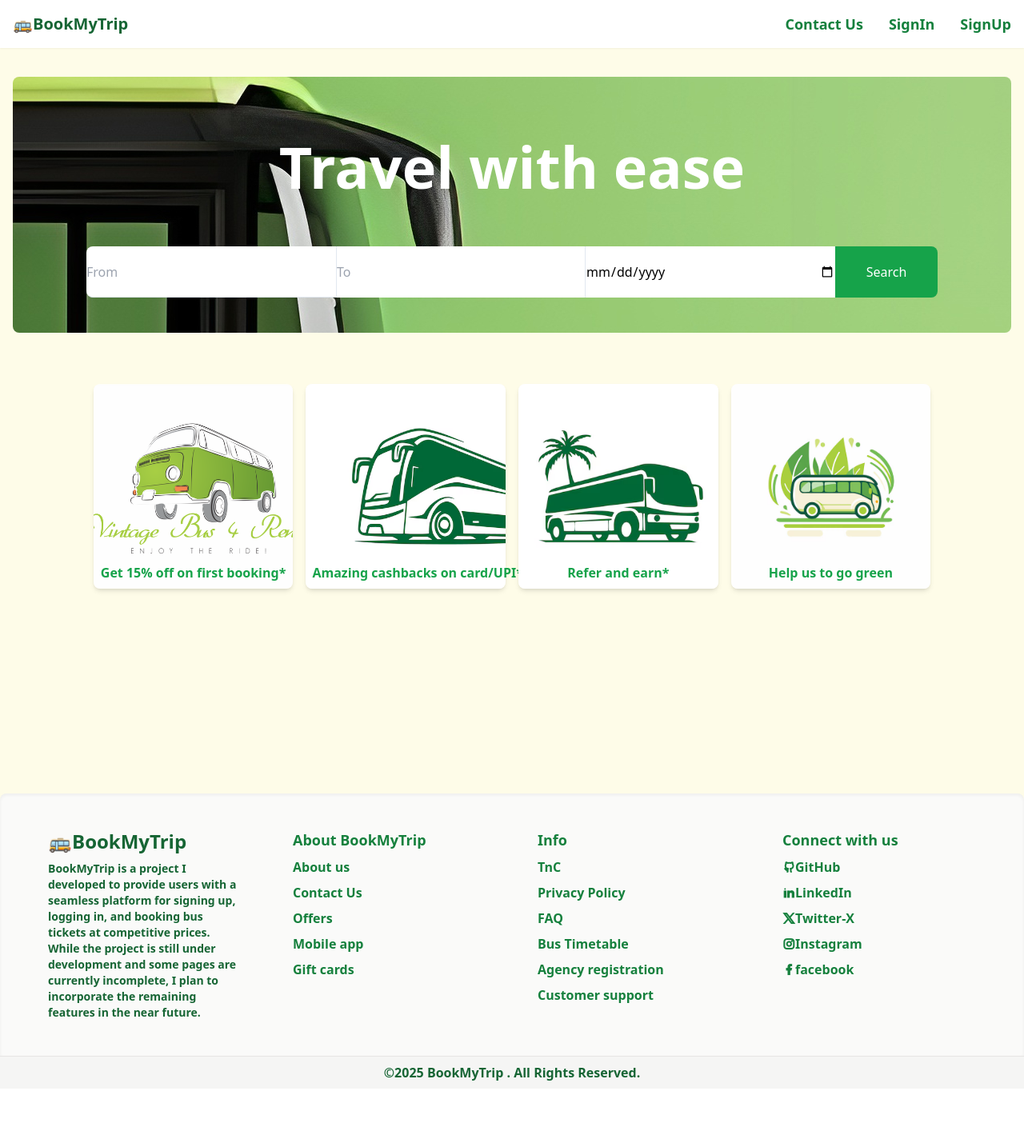
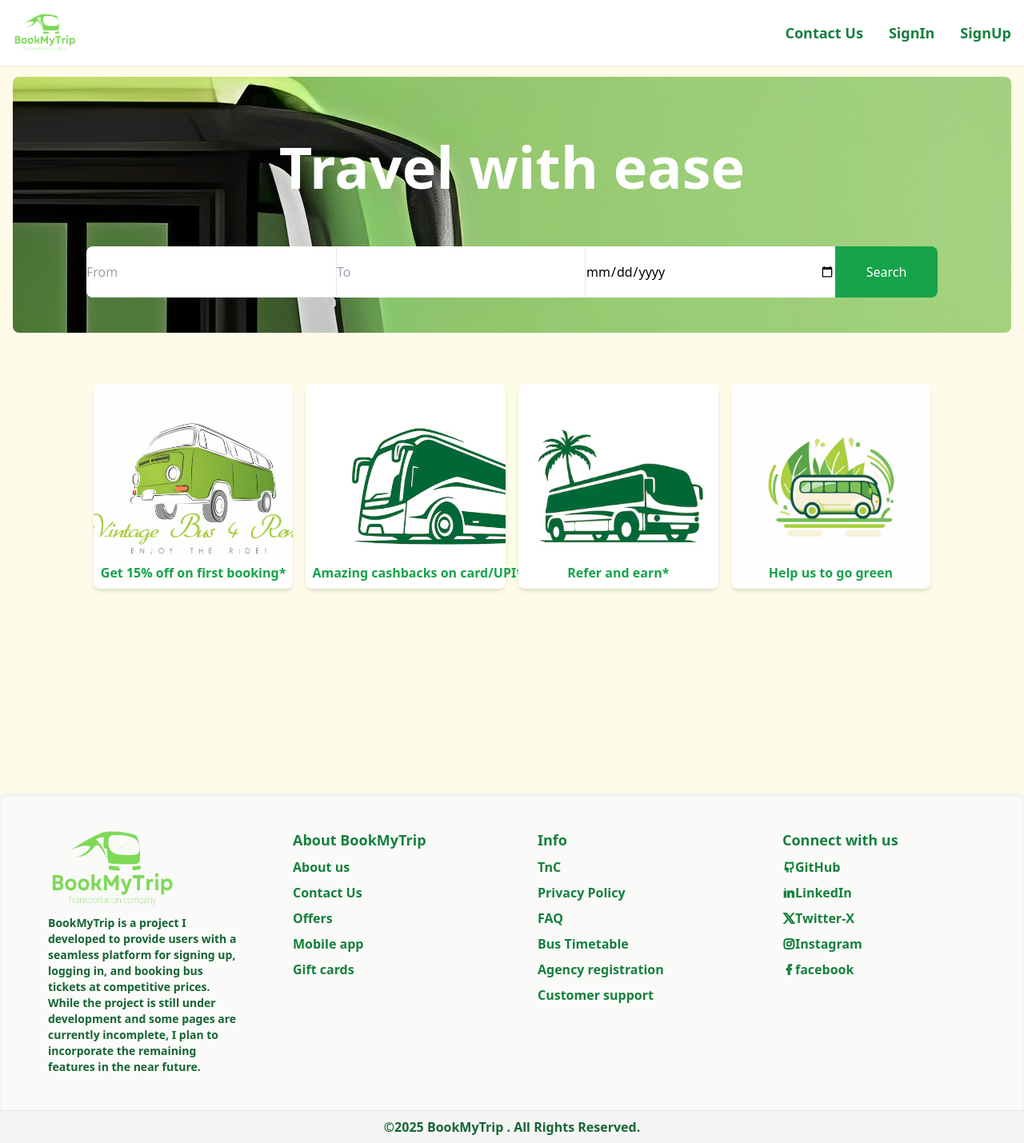
Before and after one commit to tirthankar27/BusBooking, a PHP site: page /main.php in a window 1280 px wide. Shown: the whole page at 80% size. Before the commit the page ends 1351 px from the top, so only its background shows below. Run offline with PHP 8.4, Linux system fonts and the light colour scheme; some libraries are stand-ins or nearby versions.

Commit message:
Added website logo

```diff
--- a/frontend/bookingsFrontend.php
+++ b/frontend/bookingsFrontend.php
@@ -7,6 +7,7 @@
     <meta name="viewport" content="width=device-width, initial-scale=1.0">
     <title><?php echo $_SESSION['name']."'s"; ?> Bookings</title>
     <script src="https://cdn.tailwindcss.com"></script>
+    <link rel="icon" type="image/x-icon" href="../assets/logo/favicon.ico">
 </head>
 <body class="bg-blue-50">
     <?php if($result->num_rows > 0):?>
--- a/frontend/busBookFrontend.php
+++ b/frontend/busBookFrontend.php
@@ -7,10 +7,10 @@
     <meta name="viewport" content="width=device-width, initial-scale=1.0">
     <title> <?php echo $_SESSION['source'] . " to " . $_SESSION['dest']; ?> </title>
     <script src="https://cdn.tailwindcss.com"></script>
+    <link rel="icon" type="image/x-icon" href="../assets/logo/favicon.ico">
 </head>
 
 <body class="bg-yellow-50">
-    <?php include 'headerFrontend.php'; ?>
     <main class="flex justify-center items-center h-full w-full bg-cover px-4 sm:px-6 md:px-8">
         <?php if ($_SESSION['source'] == 'Ravangla' && $_SESSION['dest'] == 'Silliguri'): ?>
             <div class="flex flex-col sm:flex-row justify-center items-center mt-12 sm:mt-48 bg-green-300 w-full sm:w-11/12 rounded-lg shadow-lg p-4">
--- a/frontend/deleteBookingFrontend.php
+++ b/frontend/deleteBookingFrontend.php
@@ -8,6 +8,7 @@
     <meta name="viewport" content="width=device-width, initial-scale=1.0">
     <title>Select date</title>
     <script src="https://cdn.tailwindcss.com"></script>
+    <link rel="icon" type="image/x-icon" href="../assets/logo/favicon.ico">
 </head>
 
 <body class="h-screen flex items-center justify-center bg-cover">
--- a/frontend/footerFrontend.php
+++ b/frontend/footerFrontend.php
@@ -2,7 +2,7 @@
     <div class="flex flex-col w-full bg-stone-50 text-green-700 px-6 md:px-14 py-10 rounded-t-lg shadow-inner">
         <div class="flex flex-col md:flex-row justify-center items-start h-full m-1 font space-y-8 md:space-y-0 md:space-x-16">
             <div class="flex flex-col justify-center items-start h-full w-full md:w-1/4">
-                <h1 class="text-2xl text-green-800 font-bold mb-2">🚌BookMyTrip</h1>
+                <h1 class="text-2xl text-green-800 font-bold mb-2"><img src="assets/logo/logo3.png" alt="" style="height: 100px; width: 160px"></h1>
                 <p class="text-xs text-green-800 font-semibold md:text-sm">BookMyTrip is a project I developed to provide users with a seamless platform for signing up, logging in, and booking bus tickets at competitive prices. While the project is still under development and some pages are currently incomplete, I plan to incorporate the remaining features in the near future.</p>
             </div>
             <about class="flex flex-col justify-center items-start font-semibold w-full md:w-1/4 space-y-2">
--- a/frontend/guest.php
+++ b/frontend/guest.php
@@ -8,6 +8,7 @@
     <meta name="viewport" content="width=device-width, initial-scale=1.0">
     <title>BookMyTrip</title>
     <script src="https://cdn.tailwindcss.com"></script>
+    <link rel="icon" type="image/x-icon" href="assets/logo/favicon.ico">
     <link rel="stylesheet" href="https://cdn.jsdelivr.net/npm/remixicon@4.2.0/fonts/remixicon.css">
 </head>
 <body class="bg-yellow-50">
--- a/frontend/headerFrontend.php
+++ b/frontend/headerFrontend.php
@@ -1,6 +1,8 @@
 <nav class="flex flex-col sm:flex-row justify-between items-center p-4 bg-white shadow-sm text-green-700 fixed top-0 left-0 right-0 z-10">
     <div class="flex justify-between w-full sm:w-auto">
-        <a href="./main.php" class="text-xl text-green-800 font-bold">🚌BookMyTrip</a>
+        <a href="./main.php">
+            <img src="assets/logo/logo3.png" alt="" style="height: 50px; width: 80px">
+        </a>
         <button id="menuToggle" onclick="spinner()" class="sm:hidden text-green-800">
             <i class="ri-menu-fill"></i>
         </button>
--- a/frontend/loginFrontend.php
+++ b/frontend/loginFrontend.php
@@ -8,6 +8,7 @@
     <meta name="viewport" content="width=device-width, initial-scale=1.0">
     <title>Login</title>
     <script src="https://cdn.tailwindcss.com"></script>
+    <link rel="icon" type="image/x-icon" href="../assets/logo/favicon.ico">
 </head>
 
 <body class="flex bg-cover">
--- a/frontend/paymentFrontend.php
+++ b/frontend/paymentFrontend.php
@@ -8,6 +8,7 @@
     <meta name="viewport" content="width=device-width, initial-scale=1.0">
     <title>Payment</title>
     <script src="https://cdn.tailwindcss.com"></script>
+    <link rel="icon" type="image/x-icon" href="../assets/logo/favicon.ico">
 </head>
 
 <body>
--- a/frontend/signupFrontend.php
+++ b/frontend/signupFrontend.php
@@ -8,6 +8,7 @@
     <meta name="viewport" content="width=device-width, initial-scale=1.0">
     <title>SignUp</title>
     <script src="https://cdn.tailwindcss.com"></script>
+    <link rel="icon" type="image/x-icon" href="../assets/logo/favicon.ico">
 </head>
 
 <body>
--- a/frontend/successFrontend.php
+++ b/frontend/successFrontend.php
@@ -6,6 +6,7 @@
     <meta name="viewport" content="width=device-width, initial-scale=1.0">
     <title>Booking Successfull</title>
     <script src="https://cdn.tailwindcss.com"></script>
+    <link rel="icon" type="image/x-icon" href="../assets/logo/favicon.ico">
 </head>
 
 <body class="bg-yellow-50">
--- a/frontend/ticketsBookFrontend.php
+++ b/frontend/ticketsBookFrontend.php
@@ -9,6 +9,7 @@
     <title>Book Your Ticket</title>
     <script src="https://cdn.tailwindcss.com"></script>
     <script src="../assets/seatNumber.js"></script>
+    <link rel="icon" type="image/x-icon" href="../assets/logo/favicon.ico">
 </head>
 
 <body>
```
Also changed, not shown: assets/logo/favicon.ico (added), assets/logo/logo1.png (added), assets/logo/logo2.png (added), assets/logo/logo3.png (added), assets/logo/site.webmanifest (added).
